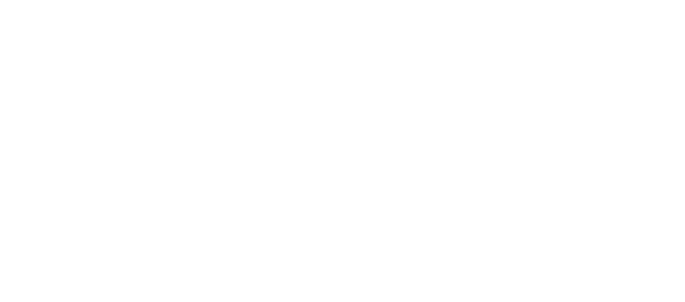
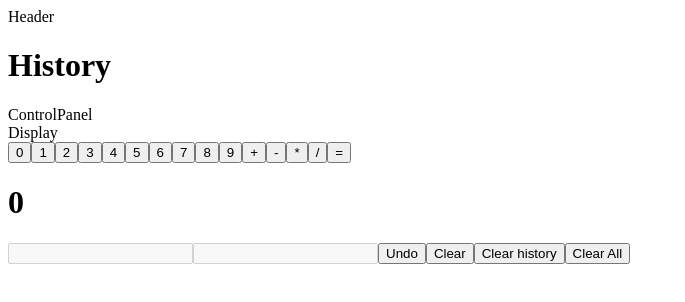
Before and after one commit to Bunchenko/M-calculator, a React (Create React App) app: page / in a window 1280 px wide. Shown: the top 302 px of the page, without its empty margins (0-685 px from the left). Built offline with nearby package versions, Linux system fonts and the light colour scheme.

Commit message:
add components

```diff
--- a/src/App.js
+++ b/src/App.js
@@ -1,8 +1,12 @@
+import Calculator from "./components/Calculator";
+import Header from "./components/Header";
 
 function App() {
+
   return (
     <div className="App">
-
+      <Header />
+      <Calculator />
     </div>
   );
 }
--- /dev/null
+++ b/src/components/Calculator.jsx
@@ -0,0 +1,44 @@
+import { useState } from 'react';
+import { useDispatch, useSelector } from 'react-redux';
+import Keypad from './Keypad';
+import History from './History';
+
+import { clear, clearAll, clearHistory, undo } from '../store/slices/calculator';
+import Display from './Display';
+import ControlPanel from './ControlPanel';
+
+function Calculator() {
+	const currentCalculatorValue = useSelector((state) => state.calculator.value);
+	const dispatch = useDispatch();
+
+	const [inputValue, setInputValue] = useState('');
+	const [currentOperand, setCurrentOperand] = useState('');
+
+	const handleClick = (value) => {
+		setCurrentOperand((p) => p + value);
+	};
+
+	return (
+		<div className='Calculator'>
+			<History />
+			<ControlPanel />
+			<Display />
+			<Keypad
+				handleClick={handleClick}
+				currentOperand={currentOperand}
+				setCurrentOperand={setCurrentOperand}
+			/>
+
+			<h1>{currentCalculatorValue}</h1>
+			<input type='text' value={inputValue} disabled />
+			<input type='text' value={currentOperand} disabled />
+
+			<button onClick={() => dispatch(undo())}>Undo</button>
+			<button onClick={() => dispatch(clear())}>Clear</button>
+			<button onClick={() => dispatch(clearHistory())}>Clear history</button>
+			<button onClick={() => dispatch(clearAll())}>Clear All</button>
+		</div>
+	);
+}
+
+export default Calculator;
--- /dev/null
+++ b/src/components/ControlPanel.jsx
@@ -0,0 +1,7 @@
+import React from 'react';
+
+const ControlPanel = () => {
+	return <div>ControlPanel</div>;
+};
+
+export default ControlPanel;
--- /dev/null
+++ b/src/components/Display.jsx
@@ -0,0 +1,7 @@
+import React from 'react';
+
+const Display = () => {
+	return <div>Display</div>;
+};
+
+export default Display;
--- /dev/null
+++ b/src/components/Header.jsx
@@ -0,0 +1,7 @@
+import React from 'react';
+
+const Header = () => {
+	return <div>Header</div>;
+};
+
+export default Header;
--- /dev/null
+++ b/src/components/History.jsx
@@ -0,0 +1,19 @@
+import React from 'react';
+import { useSelector } from 'react-redux';
+
+const History = () => {
+	const history = useSelector((state) => state.calculator.history);
+
+	return (
+		<div>
+			<h1>History</h1>
+			<ul>
+				{history.map((calculation, i) => {
+					return <li key={i}>{calculation}</li>;
+				})}
+			</ul>
+		</div>
+	);
+};
+
+export default History;
--- /dev/null
+++ b/src/components/Keypad.jsx
@@ -0,0 +1,70 @@
+import React, { useState } from 'react';
+import { useDispatch } from 'react-redux';
+import { add, divide, multiply, subtract } from '../store/slices/calculator';
+
+const Keypad = ({ handleClick, currentOperand, setCurrentOperand }) => {
+	const dispatch = useDispatch();
+
+	const [currentCommand, setCurrentCommand] = useState(null);
+
+	const handleCommand = (operation) => {
+		switch (operation) {
+			case '+':
+				setCurrentCommand(() => add);
+				break;
+			case '-':
+				setCurrentCommand(() => subtract);
+				break;
+			case '*':
+				setCurrentCommand(() => multiply);
+				break;
+			case '/':
+				setCurrentCommand(() => divide);
+				break;
+			default:
+				setCurrentCommand(null);
+		}
+	};
+
+	return (
+		<div>
+			{new Array(10).fill(null).map((_, i) => {
+				return (
+					<button key={i} onClick={() => handleClick(i)}>
+						{i}
+					</button>
+				);
+			})}
+
+			{['+', '-', '*', '/'].map((operation) => {
+				console.log(operation);
+				return (
+					<button
+						key={operation}
+						onClick={() => {
+							if (currentCommand && currentOperand) {
+								dispatch(currentCommand(+currentOperand));
+								setCurrentOperand('');
+							}
+							handleCommand(operation);
+						}}
+					>
+						{operation}
+					</button>
+				);
+			})}
+
+			<button
+				onClick={() => {
+					dispatch(currentCommand(+currentOperand));
+					setCurrentOperand('');
+					setCurrentCommand(null);
+				}}
+			>
+				=
+			</button>
+		</div>
+	);
+};
+
+export default Keypad;
--- a/src/index.jsx
+++ b/src/index.jsx
@@ -1,10 +1,12 @@
 import React from 'react';
 import ReactDOM from 'react-dom/client';
+import { Provider } from 'react-redux';
 import App from './App';
+import store from './store';
 
 const root = ReactDOM.createRoot(document.getElementById('root'));
 root.render(
-	<React.StrictMode>
+	<Provider store={store}>
 		<App />
-	</React.StrictMode>
+	</Provider>
 );
```
Also changed, not shown: 2 other files (tests, documents, lock files or other folders).
